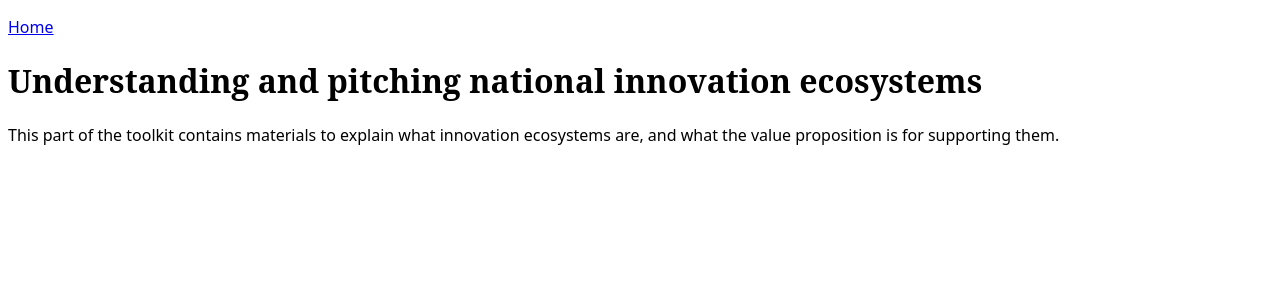
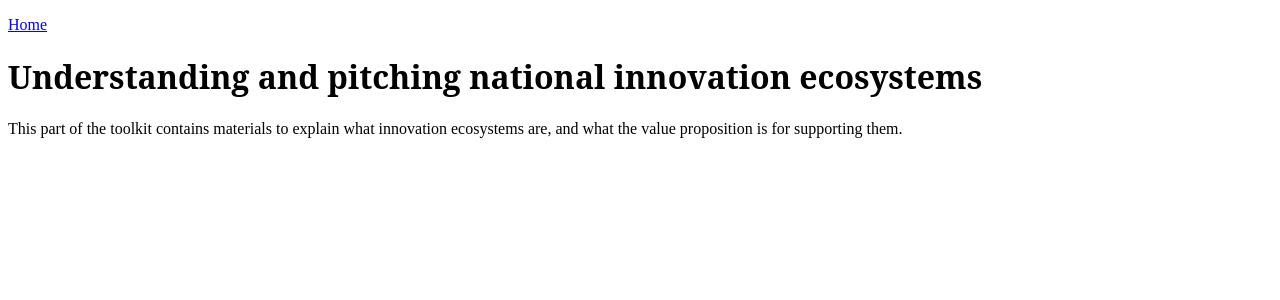
Before and after one commit to UNDP-Accelerator-Labs/national_innovation_ecosystems_toolkit, a Jekyll site: the page built from Understanding and pitching NIE/README.md, in a window 1280 px wide. Shown: the top 300 px of the page. Built offline with Jekyll 4.4.1, drawn with Linux system fonts in a browser that asks for light colours; our own code applies the rules of GitHub Pages for plain Markdown files; comment, search, counter and statistics services are not loaded.

Commit message:
update style

```diff
--- a/assets/css/style.css
+++ b/assets/css/style.css
@@ -1,7 +1,3 @@
-body {
-  font-family: "Noto Sans", sans-serif; /* Primary font */
-}
-
 h1, h2, h3, h4, h5, h6 {
   font-family: "Noto Serif", serif; /* Secondary font */
 }
--- a/assets/css/style.scss
+++ b/assets/css/style.scss
@@ -5,11 +5,11 @@
 //   font-family: "Noto Sans", sans-serif; /* Primary font */
 // }
 
-body {
-    font-family: "Noto Sans", sans-serif; /* Primary font */
+// body {
+//     font-family: "Noto Sans", sans-serif; /* Primary font */
     // margin: 10;
     // padding: 10;
-}
+// }
 
 h1, h2, h3, h4, h5, h6 {
 font-family: "Noto Serif", serif; /* Secondary font */
```
Also changed, not shown: 1 other file.
